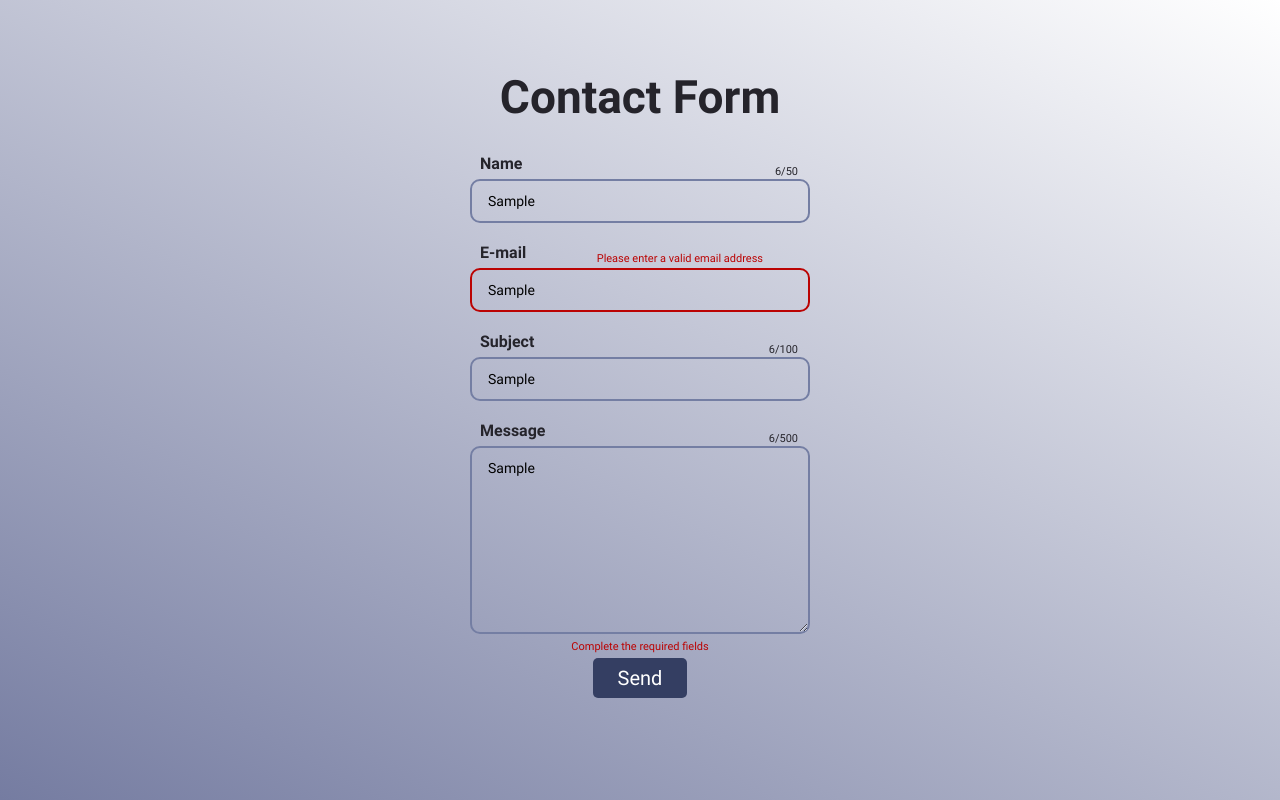
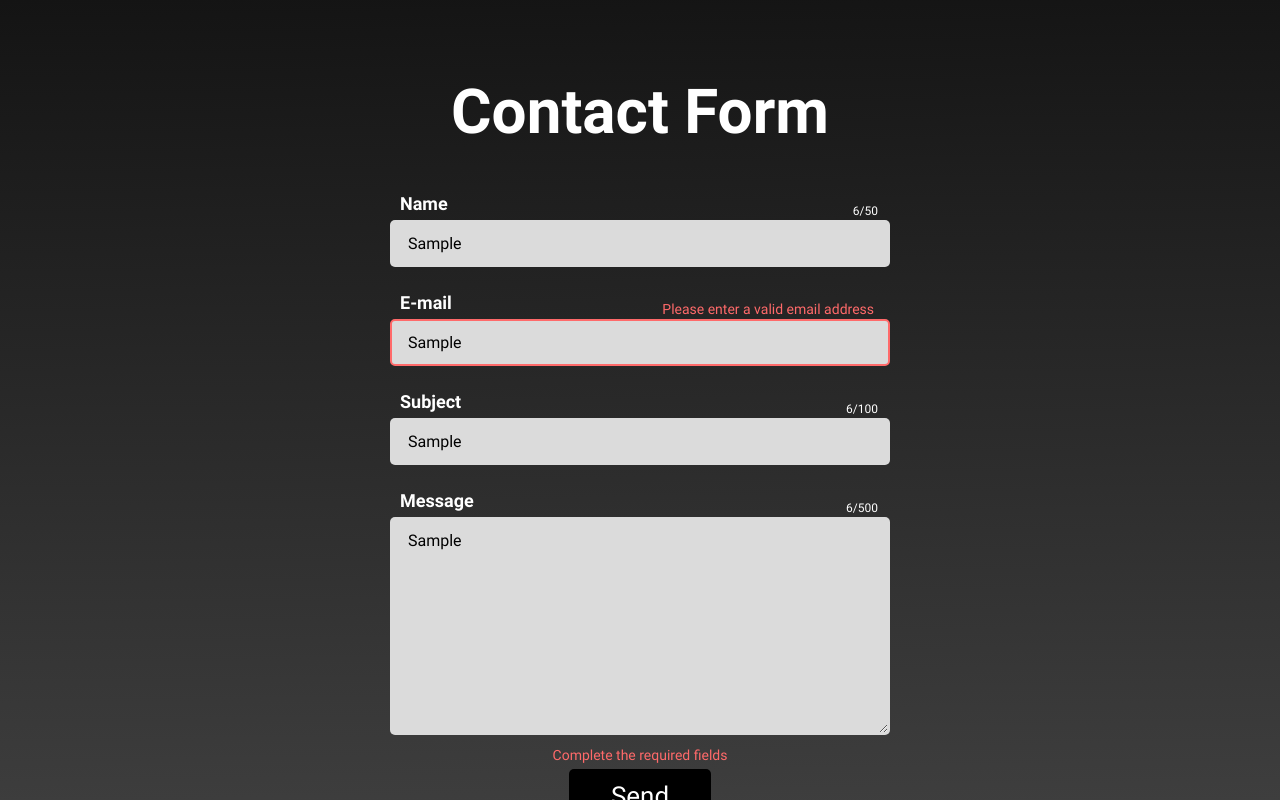
Before and after one commit to karolina-suchomska/contact-form, a Vue app: page / in a window 1280 px wide. Both pictures are taken after typing "Sample", "Sample", "Sample", "Sample" into the empty fields and a click on the button "Send". Built offline with nearby package versions, Linux system fonts and the light colour scheme.

Commit message:
working on styles

```diff
--- a/src/assets/main.scss
+++ b/src/assets/main.scss
@@ -31,10 +31,11 @@ textarea {
 }
 
 .app_contact-form {
+  width: 100%;
   height: 100vh;
-  background: linear-gradient(207deg, transparent 0%, #757ca1  100%);
-  padding: 20px 30px;
-  color: #25242b;
+  background: linear-gradient(359deg, #3e3e3e 0%, #141414 100%);
+  padding: 20px 10px;
+  color: #fff;
   text-align: center;
   overflow: auto;
 
@@ -42,26 +43,34 @@ textarea {
     h2 {
       font-size: 46px;
       margin: 50px auto 30px;
+      @media screen and (min-width: 768px) {
+        font-size: 62px;
+        margin: 55px auto 45px;
+      }
     }
   }
 
   .contact-form-container {
-    max-width: 340px;
-    margin: 0 auto;
-
     .form-box {
       position: relative;
-      width: 340px;
+      width: 330px;
       margin: 10px auto 20px;
+      @media screen and (min-width: 768px) {
+        width: 500px;
+        margin-bottom: 25px;
+      }
 
       .character-counter {
         position: absolute;
         top: 11px;
         right: 12px;
         font-size: 11px;
+        @media screen and (min-width: 768px) {
+          font-size: 12px;
+        }
 
         &.max-character {
-          color: #bb0303;
+          color: #ff6a6a;
         }
       }
 
@@ -71,14 +80,27 @@ textarea {
         right: 47px;
         margin: 0 auto;
         font-size: 11px;
-        color: #bb0303;
+        color: #ff6a6a;
+        @media screen and (min-width: 768px) {
+          font-size: 14px;
+        }
+
+        &.email {
+          right: 16px;
+        }
       }
 
       &.button {
+        @media screen and (min-width: 768px) {
+          margin-top: 30px;
+        }
         .error-message {
-        top: -18px;
-        left: 0;
-        right: 0;
+          top: -18px;
+          left: 0;
+          right: 0;
+          @media screen and (min-width: 768px) {
+            top: -22px;
+          }
         }
       }
 
@@ -88,29 +110,32 @@ textarea {
         padding: 0 0 6px 10px;
         font-size: 16px;
         font-weight: 700;
+        @media screen and (min-width: 768px) {
+          font-size: 18px;
+        }
       }
 
       .form-input {
         width: 100%;
         padding: 12px 16px;
-        border-radius: 10px;
-        border: 2px solid #747ea3;
-        background-color: transparent;
-        font-size: 14px;
+        border-radius: 5px;
+        border: 2px solid transparent;
+        background-color: #dbdbdb;
+        font-size: 16px;
         outline: 0;
 
         &.form-input-error {
-          border: 2px solid #bb0303;
+          border: 2px solid #ff6a6a;
         }
       }
     }
 
     button {
-      padding: 8px 25px;
-      background: #343e62;
+      padding: 12px 42px;
+      background: #000000;
       border: 0;
       border-radius: 5px;
-      font-size: 20px;
+      font-size: 26px;
       color: #fff;
     }
   }
--- a/src/views/ContactForm.vue
+++ b/src/views/ContactForm.vue
@@ -100,7 +100,7 @@ export default {
           >
         </div>
         <div class="form-box">
-          <p v-show="errorsText.email" class="error-message">{{ errorsText.email }}</p>
+          <p v-show="errorsText.email" class="error-message email">{{ errorsText.email }}</p>
           <label class="form-title-input">E-mail</label>
           <input
             class="form-input"
```
